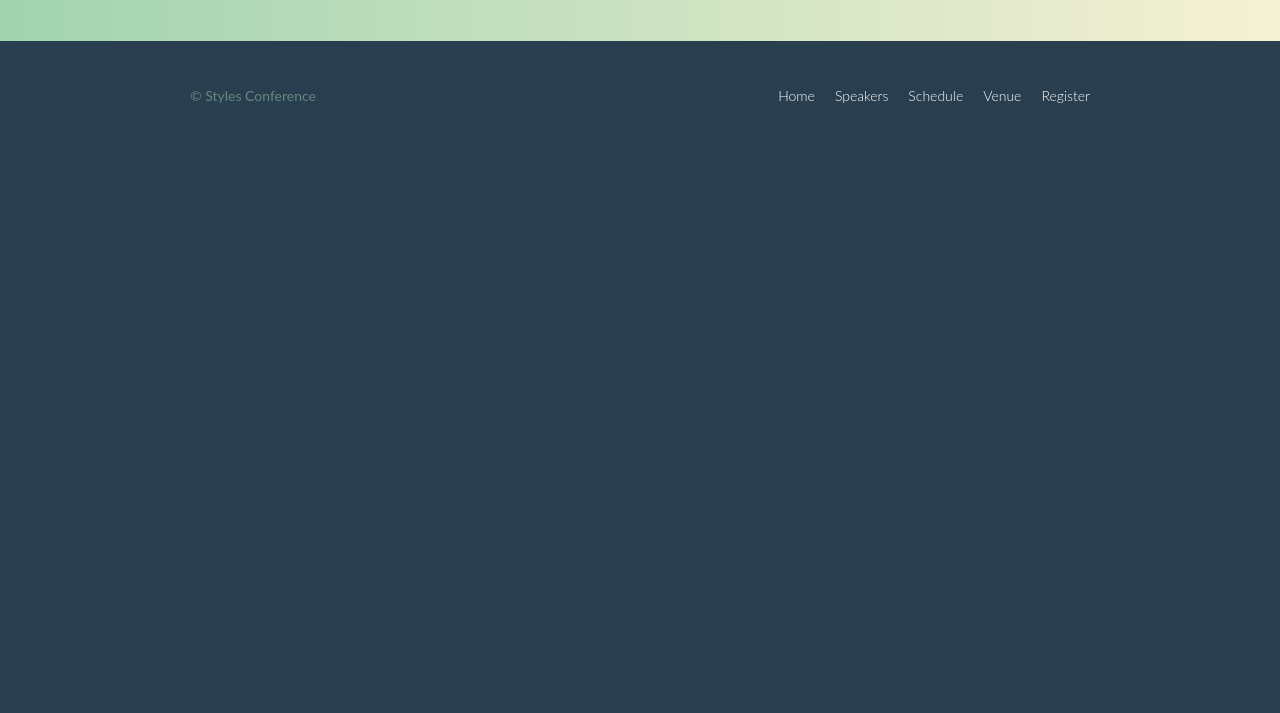
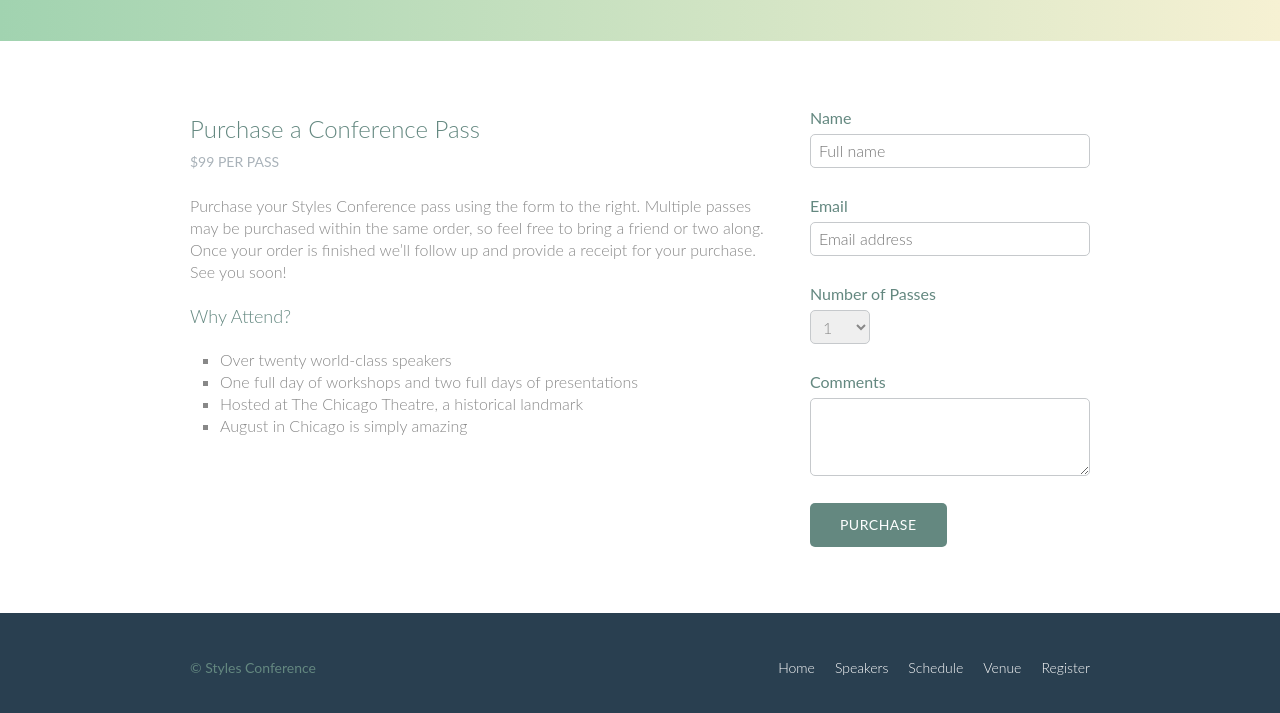
Before and after one commit to ojha-ravi/practice-f, a website: page register.html in a window 1280 px wide. Shown: the part 355-1068 px from the top of the page. Before the commit the page ends 800 px from the top, so only its background shows below. Drawn offline with Linux system fonts and the light colour scheme.

Commit message:
More changes towards form experiment

```diff
--- a/assets/style/main.css
+++ b/assets/style/main.css
@@ -385,3 +385,58 @@ body {
 .venue-map {
   height: 264px;
 }
+
+/*
+  ========================================
+  Register
+  ========================================
+*/
+
+.why-attend {
+	list-style: square;
+	margin: 0 0 22px 30px;
+}
+
+form {
+	margin-bottom: 22px;
+}
+input,
+select,
+textarea {
+	font: 300 16px/22px "Lato", "Open Sans", "Helvetica Neue", Helvetica, Arial, sans-serif;
+}
+.register-group label {
+	color: #648880;
+	cursor: pointer;
+	font-weight: 400;
+}
+.register-group input,
+.register-group select,
+.register-group textarea {
+	border: 1px solid #c6c9cc;
+	border-radius: 5px;
+	color: #888;
+	display: block;
+	margin: 5px 0 27px 0;
+	padding: 5px 8px;
+}
+.register-group input,
+.register-group textarea {
+	width: 100%;
+}
+.register-group select {
+	height: 34px;
+	width: 60px;
+}
+.register-group textarea {
+	height: 78px;
+}
+.btn-default {
+	border: 0;
+	background: #648880;
+	padding: 11px 30px;
+	font-size: 14px;
+}
+.btn-default:hover {
+	background: #77a198;
+}
--- a/register.html
+++ b/register.html
@@ -27,6 +27,58 @@
 				<p>Every year we aim to have an unbelievable time, and this year we’d love it for you to join us. Conference passes only cost $99, one of the best values you’ll find.</p>
 			</div>
 		</section>
+		<section class="row">
+			<div class="grid">
+				<section class="col-2-3">
+					<h2>Purchase a Conference Pass</h2>
+					<h5>$99 per Pass</h5>
+
+					<p>Purchase your Styles Conference pass using the form to the right. Multiple passes may be purchased within the same order, so feel free to bring a friend or two along. Once your order is finished we&#8217;ll follow up and provide a receipt for your purchase. See you soon!</p>
+
+					<h4>Why Attend?</h4>
+
+					<ul class="why-attend">
+						<li>Over twenty world-class speakers</li>
+						<li>One full day of workshops and two full days of presentations</li>
+						<li>Hosted at The Chicago Theatre, a historical landmark</li>
+						<li>August in Chicago is simply amazing</li>
+					</ul>
+				</section><!--
+
+				--><form class="col-1-3" action="#" method="post">
+					<fieldset class="register-group">
+						<label>
+							Name
+							<input type="text" name="name" placeholder="Full name" required>
+						</label>
+
+						<label>
+							Email
+							<input type="email" name="email" placeholder="Email address" required>
+						</label>
+
+						<label>
+							Number of Passes
+							<select name="quantity" required>
+								<option value="1" selected>1</option>
+								<option value="2">2</option>
+								<option value="3">3</option>
+								<option value="4">4</option>
+								<option value="5">5</option>
+							</select>
+						</label>
+
+						<label>
+							Comments
+							<textarea name="comments"></textarea>
+						</label>
+
+					</fieldset>
+					<input class="btn btn-default" type="submit" name="submit" value="Purchase">
+				</form>
+
+			</div>
+		</section>
 		<footer class="primary-footer container group">
 			<small>&copy; Styles Conference</small>
 			<nav class="nav">
--- /dev/null
+++ b/test/form.css
@@ -0,0 +1,55 @@
+form {
+	border: 1px solid #c6c7cc;
+	border-radius: 5px;
+	font: 14px/1.4 "Helvetica Neue", Helvetica, Arial, sans-serif;
+	overflow: hidden;
+	width: 240px;
+}
+fieldset {
+	border: 0;
+	margin: 0;
+	padding: 0;
+}
+input {
+	border-radius: 5px;
+	font: 14px/1.4 "Helvetica Neue", Helvetica, Arial, sans-serif;
+	margin: 0;
+}
+.account-info {
+	padding: 20px 20px 0 20px;
+}
+.account-info label {
+	color: #395870;
+	display: block;
+	font-weight: bold;
+	margin-bottom: 20px;
+}
+.account-info input {
+	background: #fff;
+	border: 1px solid #c6c7cc;
+	box-shadow: inset 0 1px 1px rgba(0, 0, 0, .1);
+	color: #636466;
+	padding: 6px;
+	margin-top: 6px;
+	width: 100%;
+}
+.account-action {
+	background: #f0f0f2;
+	border-top: 1px solid #c6c7cc;
+	padding: 20px;
+}
+.account-action .btn {
+	background: linear-gradient(#49708f, #293f50);
+	border: 0;
+	color: #fff;
+	cursor: pointer;
+	font-weight: bold;
+	float: left;
+	padding: 8px 16px;
+}
+.account-action label {
+	color: #7c7c80;
+	font-size: 12px;
+	float: left;
+	margin: 10px 0 0 20px;
+}
```
Also changed, not shown: speakers.html (+5 -4 lines), test/form.html (added, +32 -0 lines).
